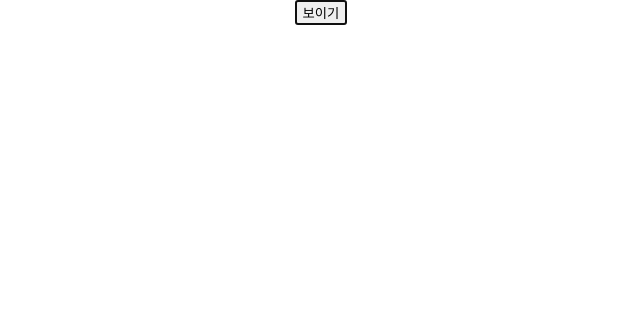
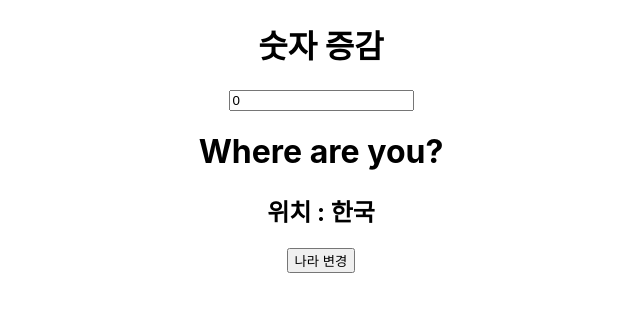
Before and after one commit to gimziae/my-app, a React (Create React App) app: page / in a window 1280 px wide. Shown: the top 312 px of the page, without its empty margins (319-959 px from the left). Built offline with nearby package versions, Linux system fonts and the light colour scheme.

Commit message:
useMemo 사용해 보기

```diff
--- a/src/App.js
+++ b/src/App.js
@@ -26,6 +26,7 @@
 import Timer from "./components/Timer";
 import PracticeTimer from "./components/PracticeTimer";
 import UseEffectFetch from "./components/UseEffectFetch";
+import UsingUseMemo from "./components/UsingUseMemo";
 
 function App() {
 	// const nameArr = ["ava", "beyonce", "crystal", "didi"];
@@ -52,21 +53,22 @@
 	// const onChange = () => {
 	// 	condition === "1번" ? setCondition("2번") : setCondition("1번");
 	// };
-	const showBtn = useRef();
-	const [show, setShow] = useState(false);
+	// const showBtn = useRef();
+	// const [show, setShow] = useState(false);
 
-	// 최초 실행 시 포커스
-	useEffect(() => {
-		showBtn.current.focus();
-	}, []);
+	// // 최초 실행 시 포커스
+	// useEffect(() => {
+	// 	showBtn.current.focus();
+	// }, []);
 
 	return (
 		<div className="App">
-			<UseEffectFetch />
-			{show && <PracticeTimer />}
+			<UsingUseMemo />
+			{/* <UseEffectFetch /> */}
+			{/* {show && <PracticeTimer />}
 			<button onClick={() => setShow(!show)} ref={showBtn}>
 				{show ? "숨기기" : "보이기"}
-			</button>
+			</button> */}
 			{/* = 위와 같음
 			{!show ? (
 				<button onClick={() => setShow(!show)} ref={showBtn}>
--- /dev/null
+++ b/src/components/UsingUseMemo.jsx
@@ -0,0 +1,35 @@
+import React, { useEffect, useMemo, useState } from "react";
+
+export default function UsingUseMemo() {
+	const [number, setNumber] = useState(0);
+	const [isKorea, setIsKorea] = useState(true);
+
+	// const location = { where: isKorea ? "한국" : "외국" };
+	const location = useMemo(() => {
+		return { where: isKorea ? "한국" : "외국" };
+	}, [isKorea]);
+
+	useEffect(() => {
+		console.log("🎊 useEffect 호출!");
+	}, [location]);
+
+	return (
+		<>
+			<h1>숫자 증감</h1>
+			<input
+				type="number"
+				value={number}
+				onChange={(e) => setNumber(parseInt(e.target.value))}
+			/>
+			<br />
+			<h1>Where are you?</h1>
+			<h2>위치 : {location.where}</h2>
+			<button
+				onClick={() => {
+					setIsKorea(!isKorea);
+				}}>
+				나라 변경
+			</button>
+		</>
+	);
+}
```
